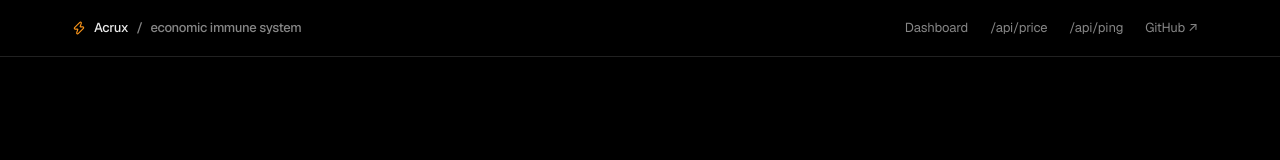
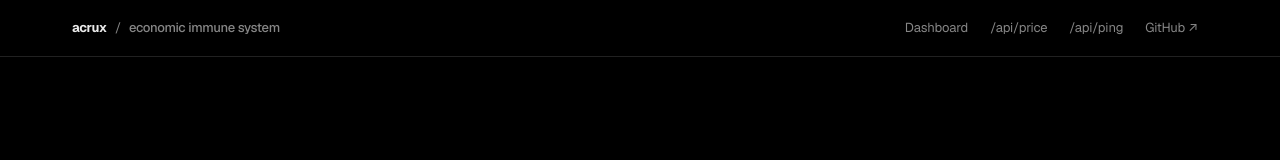
Before and after one commit to kshitijkumar-northestern/acrux, a Next.js app: page / in a window 1280 px wide. Shown: the top 160 px of the page. Built offline with nearby package versions, Linux system fonts and the light colour scheme.

Commit message:
refactor(header): drop Zap icon, lowercase + bold logo
- remove Zap brand mark from SiteHeader (no orange in JSX anymore)
- logo wordmark: Acrux → acrux, font-medium → font-bold
- tagline retained (sm+ only) at font-medium muted-foreground

```diff
--- a/src/components/site/site-header.tsx
+++ b/src/components/site/site-header.tsx
@@ -1,5 +1,4 @@
 import Link from "next/link";
-import { Zap } from "lucide-react";
 
 const NAV_LINKS = [
   { href: "/dashboard", label: "Dashboard" },
@@ -13,15 +12,11 @@ export function SiteHeader() {
       <div className="mx-auto flex h-14 w-full max-w-[1200px] items-center justify-between gap-4 px-6 lg:px-8">
         <Link
           href="/"
-          className="group flex items-center gap-2 text-[13px] font-medium tracking-tight"
+          className="flex items-center gap-2 text-[13px] tracking-tight"
         >
-          <Zap
-            className="size-3.5 text-[color:var(--color-lightning)] transition-transform group-hover:-translate-y-0.5"
-            aria-hidden
-          />
-          <span className="text-foreground">Acrux</span>
+          <span className="font-bold text-foreground">acrux</span>
           <span className="hidden text-muted-foreground sm:inline">/</span>
-          <span className="hidden text-muted-foreground sm:inline">
+          <span className="hidden font-medium text-muted-foreground sm:inline">
             economic immune system
           </span>
         </Link>
```
